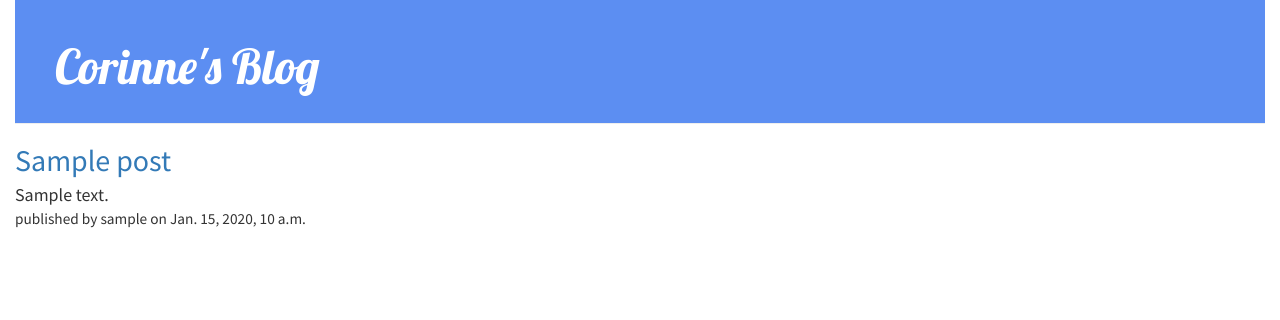
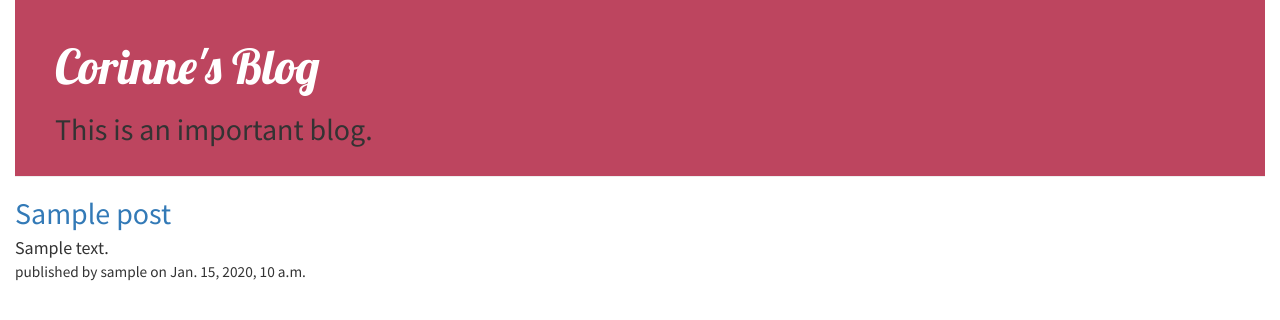
Before and after one commit to ClioGMU/ch-5-blog-app-cwilkin8, a Django app: page / in a window 1280 px wide. Shown: the top 320 px of the page. Run offline with Django 3.2, Linux system fonts and the light colour scheme; tables that the repository leaves empty hold one stand-in row (values such as "Sample post"); some libraries are stand-ins or nearby versions.

Commit message:
made uglier

```diff
--- a/static/css/base.css
+++ b/static/css/base.css
@@ -4,7 +4,7 @@ body {
 }
 
 .page-header {
-    background-color: #5c8ef2;
+    background-color: #bd455f;
     margin-top: 0;
     padding: 20px 20px 20px 40px;
 }
--- a/templates/base.html
+++ b/templates/base.html
@@ -14,6 +14,7 @@
         <header>
             <div class ="page-header">
             <h1><a href="{% url 'home' %}">Corinne's Blog</a></h1>
+            <h2>This is an important blog.</h2>
              </div>
         </header>
         <div>
```
Also changed, not shown: 1 other file.
